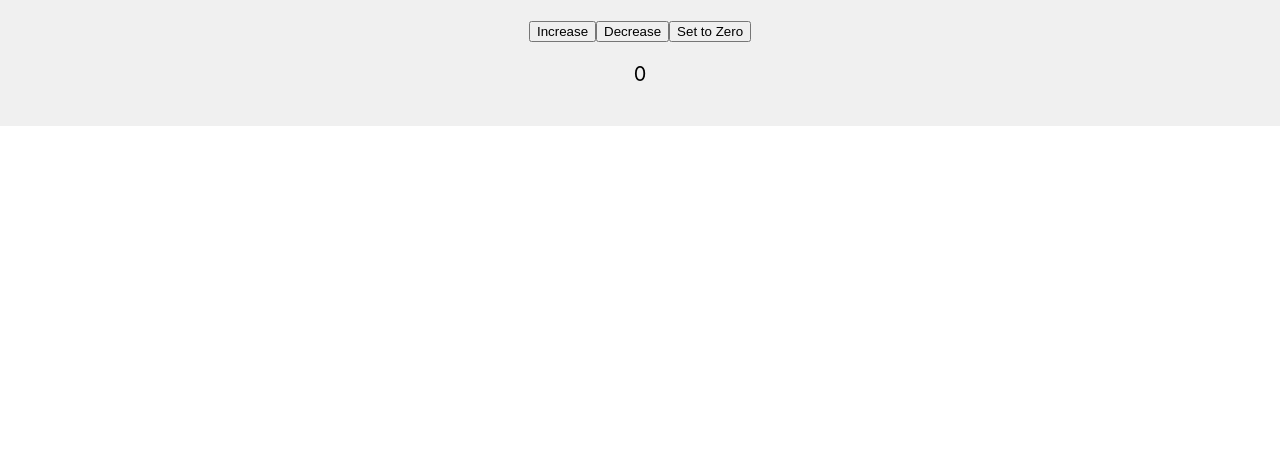
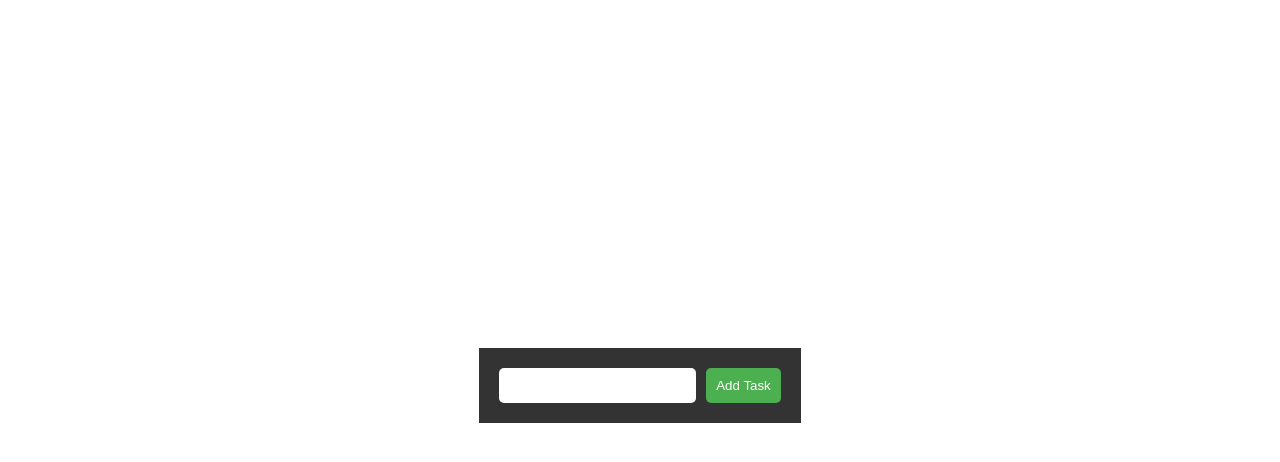
Before and after one commit to KyiPhyuKhant/react-app, a React (Create React App) app: page / in a window 1280 px wide. Shown: the top 462 px of the page. Built offline with nearby package versions, Linux system fonts and the light colour scheme.

Commit message:
Module 5: CRUD in React, ToDo List

```diff
--- a/src/App.css
+++ b/src/App.css
@@ -32,12 +32,86 @@
   from {
     transform: rotate(0deg);
   }
+
   to {
     transform: rotate(360deg);
   }
 }
 
 
-/* .App {
-  color: red;
-} */
+.App {
+  padding: 20px;
+  font-size: 25px;
+}
+
+/* Module5 */
+.addTask {
+  padding: 20px;
+  background: #333;
+  vertical-align: middle;
+  margin: 0 auto;
+}
+
+.App {
+  display: flex;
+  flex-direction: column;
+  justify-content: center;
+  align-items: center;
+  height: 100vh;
+}
+
+.addTask {
+  display: flex;
+  justify-content: center;
+  align-items: center;
+  margin-bottom: 20px;
+}
+
+.addTask input {
+  padding: 10px;
+  border-radius: 5px;
+  border: none;
+  margin-right: 10px;
+}
+
+.addTask button {
+  background-color: #4caf50;
+  color: #fff;
+  border: none;
+  padding: 10px;
+  border-radius: 5px;
+  cursor: pointer;
+}
+
+.list {
+  height: auto;
+  width: 100%;
+  display: flex;
+  align-items: center;
+  padding-top: 50px;
+  flex-direction: column;
+}
+
+.list div {
+  display: flex;
+  justify-content: space-between;
+  align-items: center;
+  /* background-color: #f5f5f5; */
+  padding: 10px;
+  margin-bottom: 10px;
+  width: 80%;
+}
+
+.list div h1 {
+  margin: 0;
+}
+
+.list div button {
+  background-color: #f44336;
+  color: #fff;
+  border: none;
+  padding: 5px 10px;
+  border-radius: 5px;
+  cursor: pointer;
+  margin-left: 10px;
+}
--- /dev/null
+++ b/src/Module5.js
@@ -0,0 +1,56 @@
+import './App.css';
+import { useState } from 'react';
+import {Task} from './Task';
+
+function App() {
+  const [todoList, setTodoList] = useState([]);
+  const [newTask, setNewTask] = useState('');
+
+  const handleChange = (event) => {
+    setNewTask(event.target.value)
+  };
+
+  const addTask = () => {
+    // const newTodoList = [...todoList, newTask];
+    const task = {
+      id: todoList.length === 0 ? 1 : todoList[todoList.length - 1].id + 1,
+      taskName: newTask,
+    };
+    setTodoList([...todoList, task]);
+  };
+
+  const deleteTask = (id) => {
+    // const newTodoList = todoList.filter((task) => {
+    //   if (task === taskName) {
+    //     return false;
+    //   } else {
+    //     return true;
+    //   }
+    // });
+    // setTodoList(newTodoList);
+
+    setTodoList(todoList.filter((task) => task.id !== id));
+
+  };
+
+  return (
+    <div className='App'>
+      <div className='addTask'>
+        <input onChange={handleChange} />
+        <button onClick={addTask}>Add Task</button>
+      </div>
+      <div className='list'>
+        {todoList.map((task) => {
+          return <Task
+          taskName={task.taskName}
+          id={task.id}
+          deleteTask={deleteTask}
+          />;
+        })}
+      </div>
+      {/* {newTask} */}
+    </div>
+  );
+}
+
+export default App;
--- /dev/null
+++ b/src/Task.js
@@ -0,0 +1,9 @@
+export const Task = (props) => {
+
+    return (
+        <div className='task'>
+            <h1>{props.taskName}</h1>
+            <button onClick={() => props.deleteTask(props.id)}> X </button>
+        </div>
+    );
+};
--- a/src/index.js
+++ b/src/index.js
@@ -1,13 +1,14 @@
 import React from 'react';
 import ReactDOM from 'react-dom/client';
 import './index.css';
-import App from './App';
+// import App from './App';
 import reportWebVitals from './reportWebVitals';
+import Module5 from './Module5'
 
 const root = ReactDOM.createRoot(document.getElementById('root'));
 root.render(
   <React.StrictMode>
-    <App />
+    <Module5 />
   </React.StrictMode>
 );
 
```
Also changed, not shown: public/index.html (+4 -4 lines).
